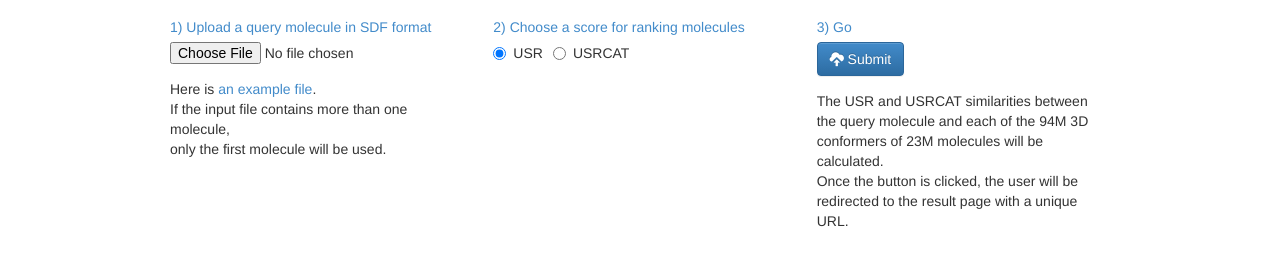
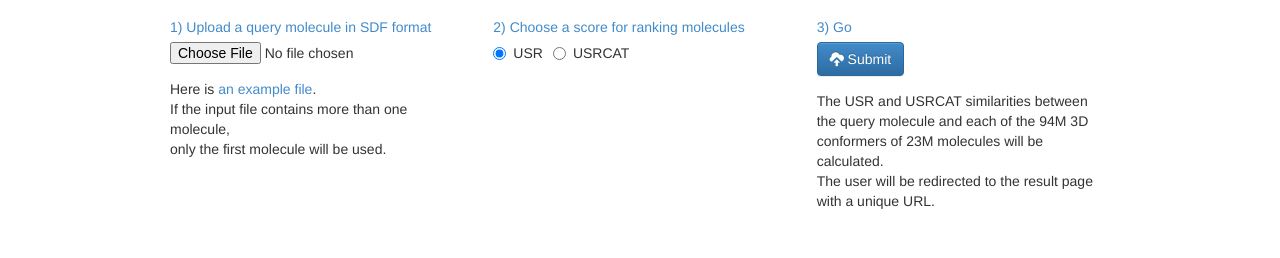
Before and after one commit to LouaiKB/USR-VS, a website: page public/index.html in a window 1280 px wide. Shown: the part 257-515 px from the top of the page. Drawn offline with Linux system fonts and the light colour scheme.

Commit message:
Deleted a sentence

```diff
--- a/public/index.html
+++ b/public/index.html
@@ -59,7 +59,7 @@
               <button class="btn btn-primary" id="submit"><span class="glyphicon glyphicon-cloud-upload"></span> Submit</button>
             </div>
           </div>
-          <p>The USR and USRCAT similarities between the query molecule and each of the 94M 3D conformers of 23M molecules will be calculated.<br>Once the button is clicked, the user will be redirected to the result page with a unique URL.</p>
+          <p>The USR and USRCAT similarities between the query molecule and each of the 94M 3D conformers of 23M molecules will be calculated.<br>The user will be redirected to the result page with a unique URL.</p>
         </div>
       </div>
     </section>
```
